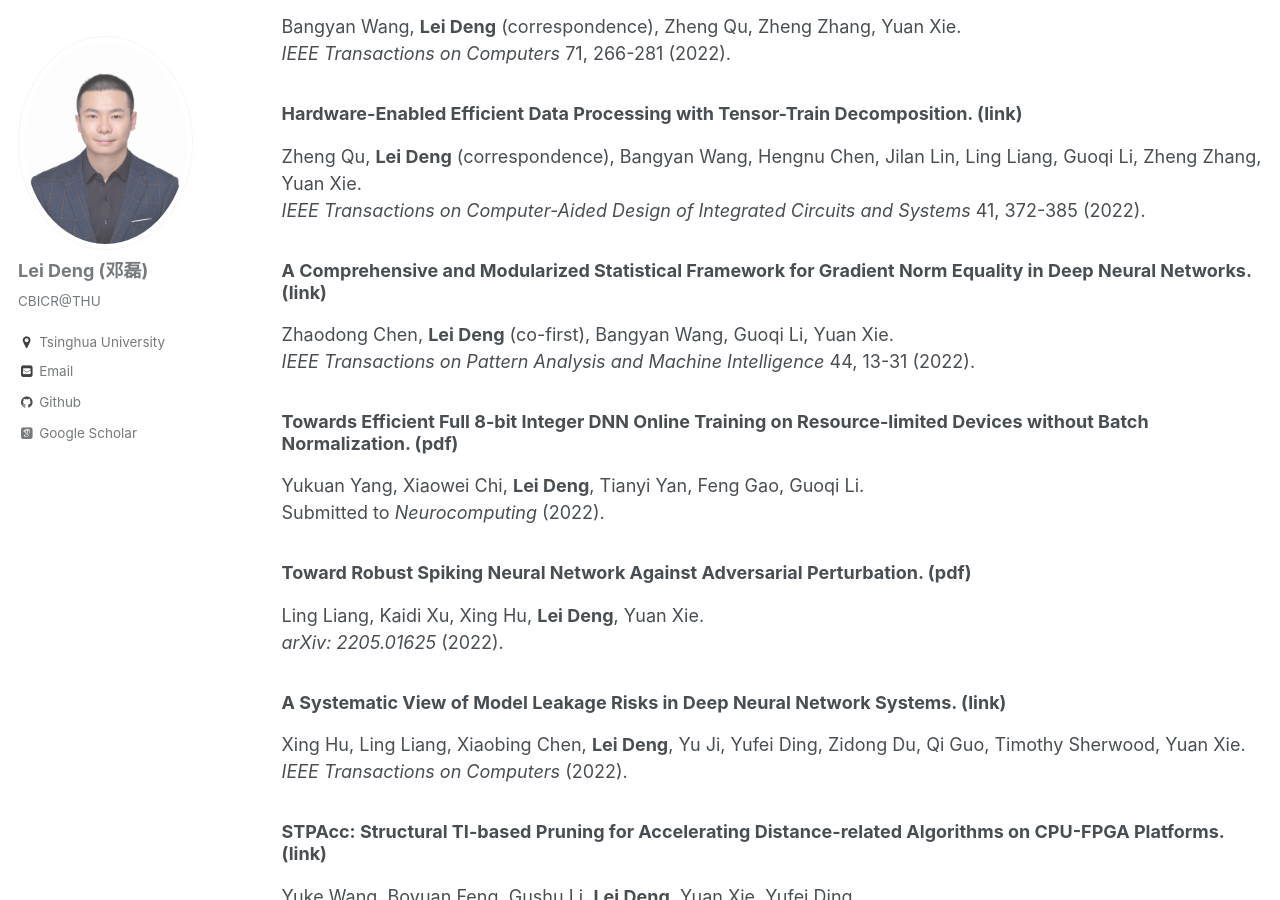
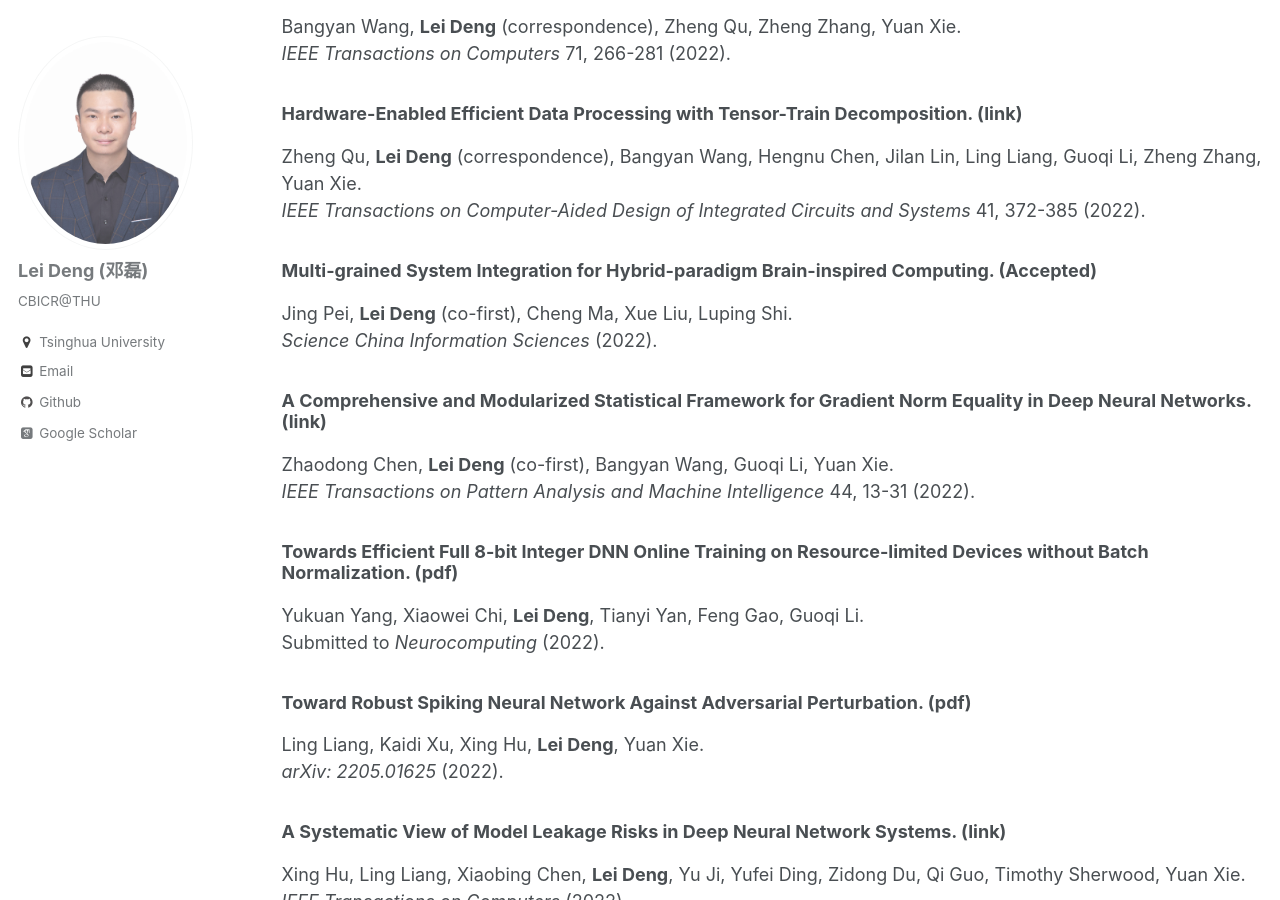
Before and after one commit to dllfei/dllfei.github.io, a Jekyll site: the page built from _pages/publications.md, in a window 1280 px wide and 900 px high, scrolled down 347 px. Built offline with Jekyll 4.4.1, drawn with Linux system fonts in a browser that asks for light colours; some web fonts are replaced.

Commit message:
Update publications.md

```diff
--- a/_pages/publications.md
+++ b/_pages/publications.md
@@ -15,6 +15,10 @@ Bangyan Wang, **Lei Deng** (correspondence), Zheng Qu, Zheng Zhang, Yuan Xie. <b
 ### Hardware-Enabled Efficient Data Processing with Tensor-Train Decomposition. ([link](https://ieeexplore.ieee.org/document/9351565)) <br />
 Zheng Qu, **Lei Deng** (correspondence), Bangyan Wang, Hengnu Chen, Jilan Lin, Ling Liang, Guoqi Li, Zheng Zhang, Yuan Xie. <br />
 *IEEE Transactions on Computer-Aided Design of Integrated Circuits and Systems* 41, 372-385 (2022).
+
+### Multi-grained System Integration for Hybrid-paradigm Brain-inspired Computing. (Accepted) <br />
+Jing Pei, **Lei Deng** (co-first), Cheng Ma, Xue Liu, Luping Shi. <br />
+*Science China Information Sciences* (2022).
 
 ### A Comprehensive and Modularized Statistical Framework for Gradient Norm Equality in Deep Neural Networks. ([link](https://ieeexplore.ieee.org/abstract/document/9143512)) <br />
 Zhaodong Chen, **Lei Deng** (co-first), Bangyan Wang, Guoqi Li, Yuan Xie. <br />
```
